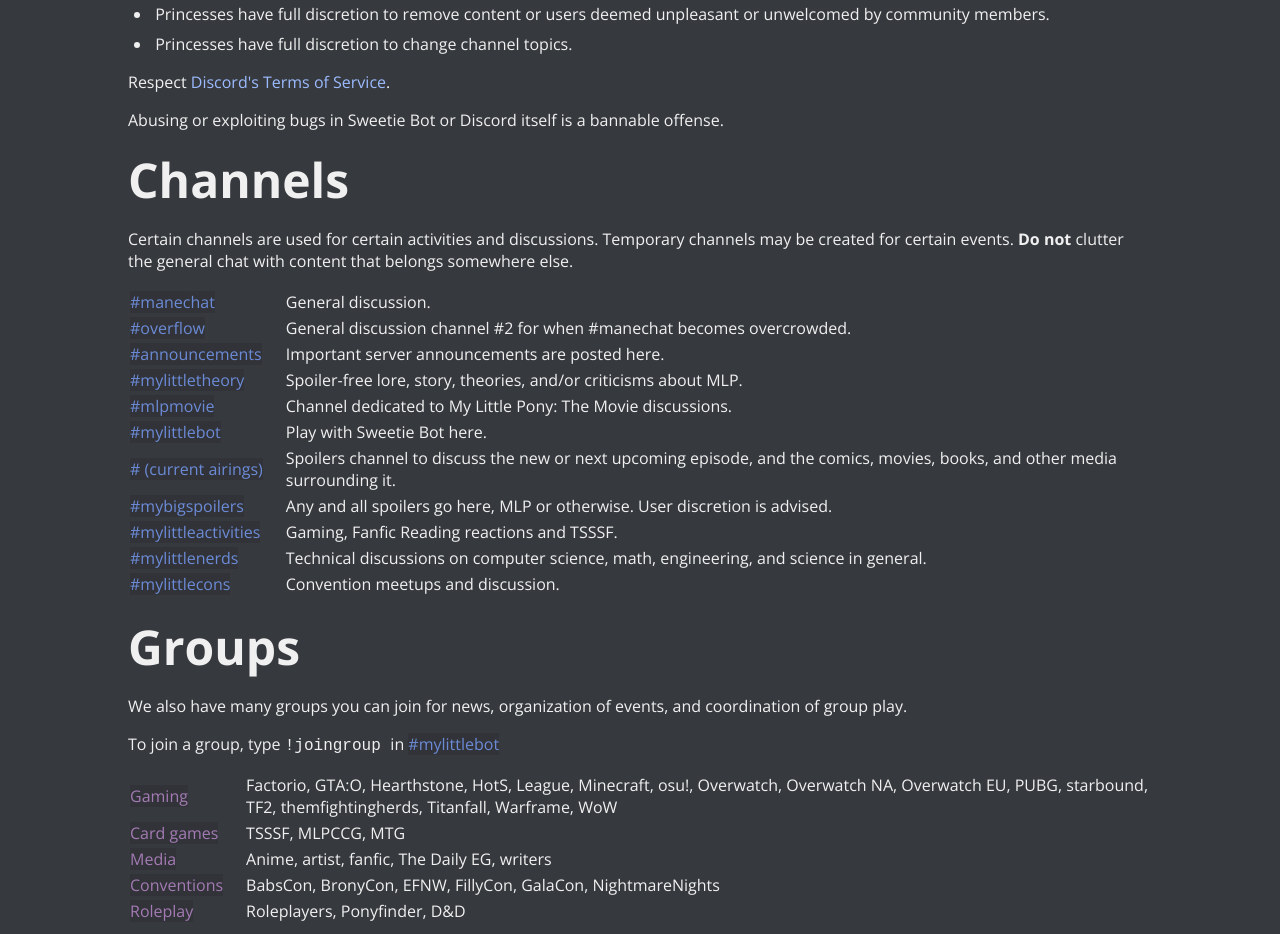
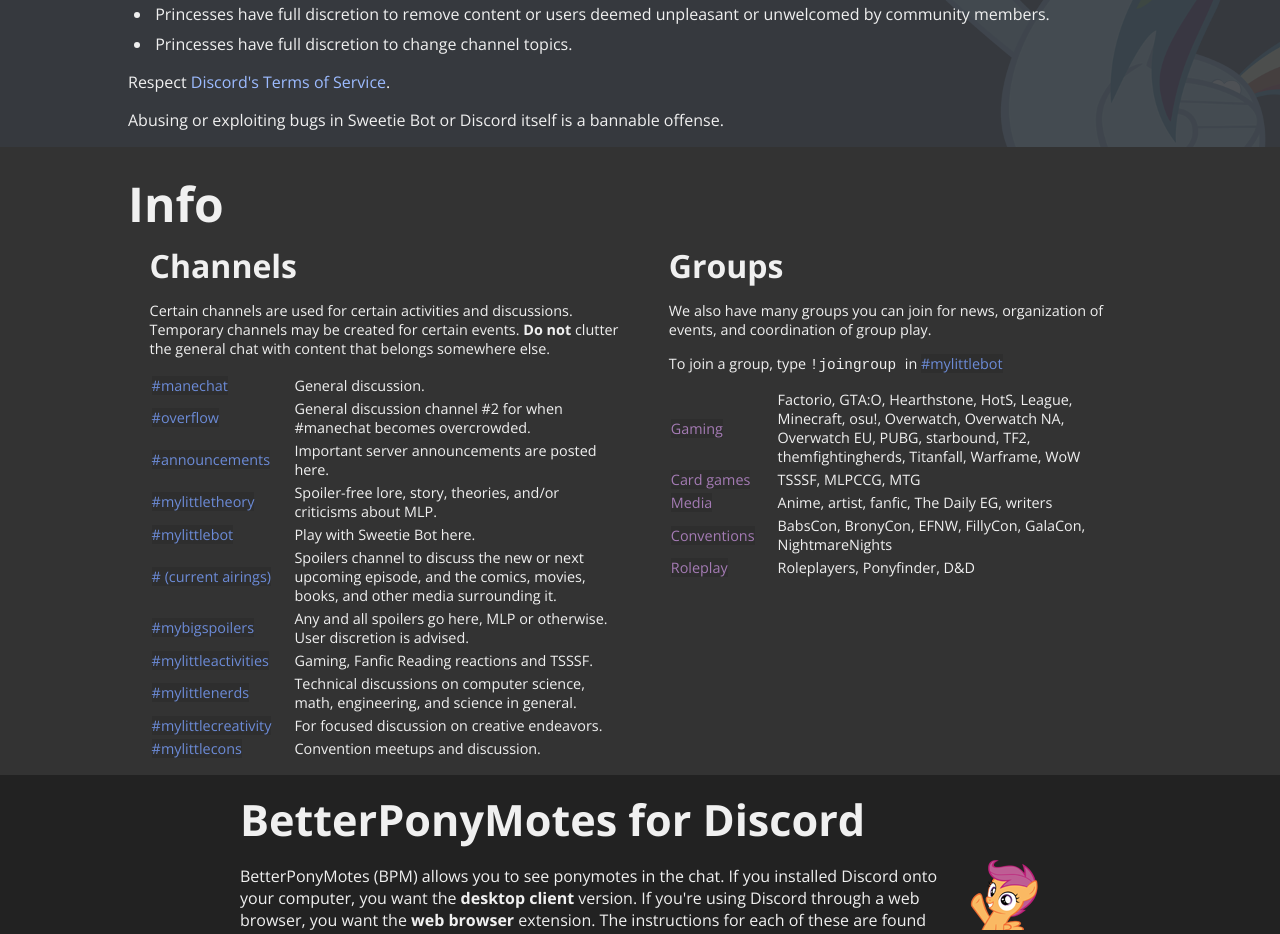
Before and after one commit to Manechat/manechat.github.io, a plain HTML site: page index.html in a window 1280 px wide. Shown: the part 1011-1945 px from the top of the page. Drawn offline with nearby package versions, Linux system fonts and the light colour scheme; no server answers.

Commit message:
Move Channels and Groups to new Info section, update channel list, fix Rules background

```diff
--- a/index.html
+++ b/index.html
@@ -54,6 +54,7 @@
         <ul>
             <li id="nav_home"><a href="#home"><i class="material-icons">navigation</i> <p>Home</p></a></li>
             <li id="nav_rules"><a href="#rules"><i class="material-icons">announcement</i> <p>Rules</p></a></li>
+            <li id="nav_info"><a href="#info"><i class="material-icons">info</i> <p>Info</p></a></li>
             <li id="nav_bpm"><a href="#bpm"><i class="material-icons">tag_faces</i> <p>BPM</p></a></li>
             <li id="nav_sb"><a href="#sb"><i class="material-icons">code</i> <p>Sweetiebot</p></a></li>
             <li id="nav_bronycon"><a href="#bronycon"><i class="material-icons">new_releases</i> <p>Bronycon</p></a></li>
@@ -130,9 +131,11 @@
     </article>
     </section>
 
-    <section id="channels">
+    <section id="info">
+    <article><h1>Info</h1></article>
     <article>
-        <h1>Channels</h1>
+        <article id="channels" class="infocolumn">
+            <h2>Channels</h2>
 
             <p>Certain channels are used for certain activities and discussions. Temporary channels may be created for certain events. <strong>Do not</strong> clutter the general chat with content that belongs somewhere else.<br>
                 <table>
@@ -140,22 +143,19 @@
                     <tr><td><span class="channel_name">#overflow</span></td> <td>General discussion channel #2 for when #manechat becomes overcrowded.</td> </tr>
                     <tr><td><span class="channel_name">#announcements</span></td> <td>Important server announcements are posted here.</td> </tr>
                     <tr><td><span class="channel_name">#mylittletheory</span></td> <td>Spoiler-free lore, story, theories, and/or criticisms about MLP.</td> </tr>
-                <tr><td><span class="channel_name">#mlpmovie</span></td> <td>Channel dedicated to My Little Pony: The Movie discussions.</td> </tr>
                     <tr><td><span class="channel_name">#mylittlebot</span></td> <td>Play with Sweetie Bot here.</td> </tr>
                     <tr><td><span class="channel_name"># (current airings)</span></td> <td>Spoilers channel to discuss the new or next upcoming episode, and the comics, movies, books, and other media surrounding it.</td> </tr>
                     <tr><td><span class="channel_name">#mybigspoilers</span></td> <td>Any and all spoilers go here, MLP or otherwise. User discretion is advised.</td> </tr>
                     <tr><td><span class="channel_name">#mylittleactivities</span></td> <td>Gaming, Fanfic Reading reactions and TSSSF.</td> </tr>
                     <tr><td><span class="channel_name">#mylittlenerds</span></td> <td>Technical discussions on computer science, math, engineering, and science in general.</td> </tr>
+                    <tr><td><span class="channel_name">#mylittlecreativity</span></td> <td>For focused discussion on creative endeavors.</td> </tr>
                     <tr><td><span class="channel_name">#mylittlecons</span></td> <td>Convention meetups and discussion.</td> </tr>
                 </table>
             </p>
 
         </article>
-    </section>
-
-    <section id="groups">
-    <article>
-        <h1>Groups</h1>
+        <article id="groups" class="infocolumn">
+            <h2>Groups</h2>
 
             <p>We also have many groups you can join for news, organization of events, and coordination of group play.</p>
             <p>To join a group, type <code>!joingroup <group></code> in <span class="channel_name">#mylittlebot</span></p>
@@ -183,6 +183,7 @@
                     </tr>
                 </table>
             </p>
+        </article>
     </article>
     </section>
 
--- a/mane.css
+++ b/mane.css
@@ -2,7 +2,7 @@
    By: Cloud Hop (and maybe DeltaPHC) */
 
 body {
-    background: #36393e url('img/rdsalute_bg.png') fixed right bottom no-repeat;
+    background: #36393e;
     color: #f0f0f0;
     margin: 2rem 0 0 0;
     font-family: 'Open Sans', Arial, Helvetica, sans-serif;
@@ -139,18 +139,33 @@ table tr td:first-child{
     font-weight:bold;
     cursor:pointer;
 }
-#rules h1 {
+#rules {
+    background: #36393e url('img/rdsalute_bg.png') right bottom no-repeat;
+    overflow: hidden;
+}
+#rules h1, #info h1 {
     margin: 0;
     padding-top: 0.5em;
     font-size: 3rem;
 }
-#rules article, #channels article, #groups article {
+#rules article, #info article {
     margin: 0 auto;
     max-width: 1024px;
 }
-#channels h1, #groups h1{
+#info {
+    background: #333;
+    overflow: hidden;
+}
+#info h2 {
     margin: 0;
-    font-size: 3rem;
+    padding-top: 0.25em;
+    font-size: 2rem;
+}
+#info > article {
+    display: flex;
+}
+#info > article > article.infocolumn {
+    font-size: 0.9rem;
 }
 #bpm {
     background: #222;
```
Lines whose indentation alone changed are shown as unchanged.
